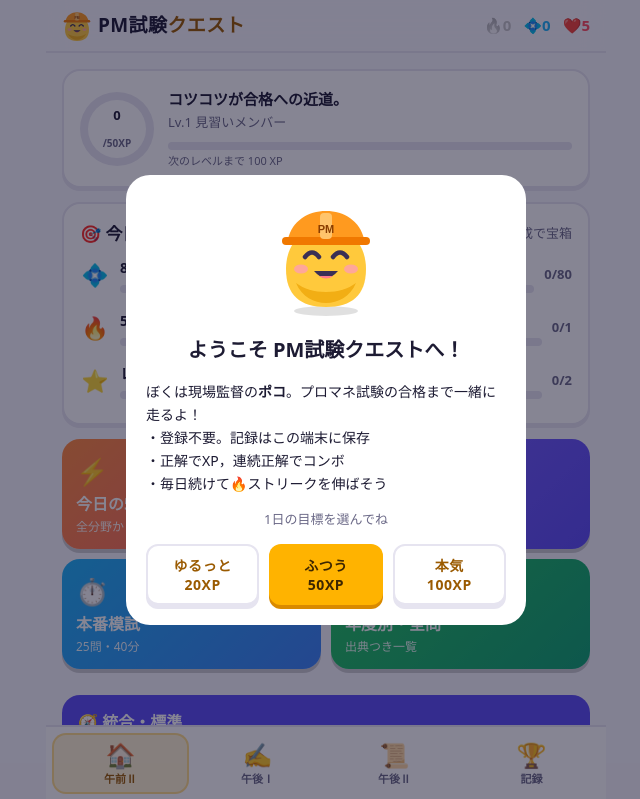
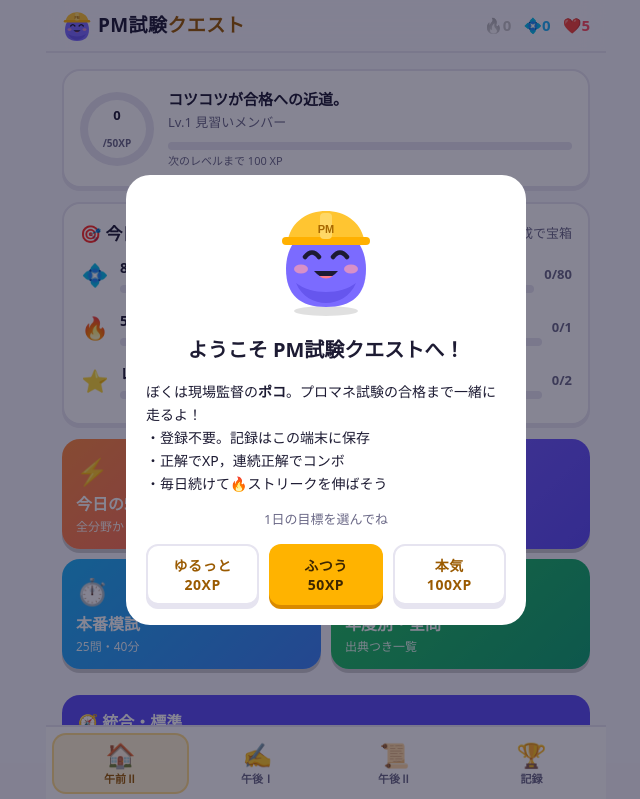
Before and after one commit to yuya/pm-exam-quest, a plain HTML site: page index.html in a window 1280 px wide. Shown: the top 799 px of the page, without its empty margins (314-954 px from the left). Drawn offline with Linux system fonts and the light colour scheme; a web font is replaced by a local one.

Commit message:
ポコを最初の紫の体＋黄色いヘルメットに戻す（黄色はアプリの配色のみ）
favicon・apple-touch-icon・PWAアイコン・OGPも紫のポコで作り直し。

Co-Authored-By: Claude Opus 5.5 <noreply@anthropic.com>
Claude-Session: https://claude.ai/code/session_01JcA11h6qKqPFSSXFHEX9RD

```diff
--- a/index.html
+++ b/index.html
@@ -717,13 +717,13 @@ function floatXP(x,y,t,cls=""){const e=document.createElement("div");e.className
 function comboPop(t,c){const e=document.createElement("div");e.className="combo";e.textContent=t;if(c)e.style.color=c;document.body.appendChild(e);setTimeout(()=>e.remove(),1000)}
 function toast(t,ms=2400){const e=document.createElement("div");e.className="toast";e.textContent=t;document.body.appendChild(e);setTimeout(()=>e.remove(),ms)}
 
-/* ================= マスコット「ポコ」（オリジナル・黄色ベース） ================= */
-const POCO={body:"#FFC93C",shade:"#F2AE14",cheek:"#FF9FB0",ink:"#3B2F55",hat:"#FF9A1F",brim:"#F07800",ridge:"#FFC46B",txt:"#8A3D00"};
+/* ================= マスコット「ポコ」（オリジナル：紫の体＋黄色いヘルメット） ================= */
+const POCO={body:"#7b6bff",shade:"#6656ee",cheek:"#ff9fb0",ink:"#1d1b33",hat:"#ffc531",brim:"#ffb000",ridge:"#ffd866",txt:"#a86800"};
 function pocoSVG(mood="happy",cls="",vb="0 0 120 120"){const P=POCO,k=P.ink;
  const m=mood==="sad"?"sad":mood==="wow"||mood==="cheer"||mood==="trophy"?"wow":"happy";
  const eyes=m==="sad"?`<circle cx="46" cy="59" r="4.5" fill="${k}"/><circle cx="74" cy="59" r="4.5" fill="${k}"/><path d="M38 52l13-5M82 52l-13-5" stroke="${k}" stroke-width="3.5" stroke-linecap="round"/>`:m==="wow"?`<circle cx="46" cy="56" r="7" fill="#fff"/><circle cx="74" cy="56" r="7" fill="#fff"/><circle cx="46" cy="57" r="4" fill="${k}"/><circle cx="74" cy="57" r="4" fill="${k}"/>`:`<path d="M39 58q7-9 14 0M67 58q7-9 14 0" stroke="${k}" stroke-width="4.5" fill="none" stroke-linecap="round"/>`;
  const mouth=m==="sad"?`<path d="M52 78q8-6 16 0" stroke="${k}" stroke-width="4" fill="none" stroke-linecap="round"/>`:m==="wow"?`<ellipse cx="60" cy="78" rx="6" ry="7" fill="${k}"/>`:`<path d="M48 72q12 14 24 0z" fill="${k}"/><path d="M53 77q7 5 14 0" fill="#ff7a8a"/>`;
- return `<svg class="mascot ${cls}" viewBox="${vb}" aria-hidden="true"><ellipse cx="60" cy="112" rx="32" ry="5" fill="rgba(0,0,0,.12)"/><path d="M20 70c0-26 18-44 40-44s40 18 40 44-14 38-40 38-40-12-40-38z" fill="${P.body}"/><path d="M30 84c6 14 18 20 30 20s24-6 30-20c-8 6-18 9-30 9s-22-3-30-9z" fill="${P.shade}"/><ellipse cx="35" cy="70" rx="7" ry="4.5" fill="${P.cheek}" opacity=".8"/><ellipse cx="85" cy="70" rx="7" ry="4.5" fill="${P.cheek}" opacity=".8"/>${eyes}${mouth}<path d="M22 40c4-18 20-28 38-28s34 10 38 28z" fill="${P.hat}"/><rect x="16" y="38" width="88" height="8" rx="4" fill="${P.brim}"/><rect x="54" y="14" width="12" height="26" rx="4" fill="${P.ridge}"/><text x="60" y="34" font-size="11" font-weight="800" text-anchor="middle" fill="${P.txt}" font-family="sans-serif">PM</text></svg>`}
+ return `<svg class="mascot ${cls}" viewBox="${vb}" aria-hidden="true"><ellipse cx="60" cy="112" rx="32" ry="5" fill="rgba(0,0,0,.12)"/><path d="M20 70c0-26 18-44 40-44s40 18 40 44-14 38-40 38-40-12-40-38z" fill="${P.body}"/><path d="M30 84c6 14 18 20 30 20s24-6 30-20c-8 6-18 9-30 9s-22-3-30-9z" fill="${P.shade}"/><ellipse cx="35" cy="70" rx="7" ry="4.5" fill="${P.cheek}" opacity=".7"/><ellipse cx="85" cy="70" rx="7" ry="4.5" fill="${P.cheek}" opacity=".7"/>${eyes}${mouth}<path d="M22 40c4-18 20-28 38-28s34 10 38 28z" fill="${P.hat}"/><rect x="16" y="38" width="88" height="8" rx="4" fill="${P.brim}"/><rect x="54" y="14" width="12" height="26" rx="4" fill="${P.ridge}"/><text x="60" y="34" font-size="11" font-weight="800" text-anchor="middle" fill="${P.txt}" font-family="sans-serif">PM</text></svg>`}
 function poco(mood="happy",cls=""){return pocoSVG(mood,cls,cls.includes("logo")?"12 8 96 100":"0 0 120 120")}
 
 /* ================= ゲーミフィケーション中核 ================= */
```
Also changed, not shown: src/app.html (+3 -3 lines), apple-touch-icon.png, favicon.ico, icon-192.png, icon-512.png, ogp.jpg, 1 other file.
